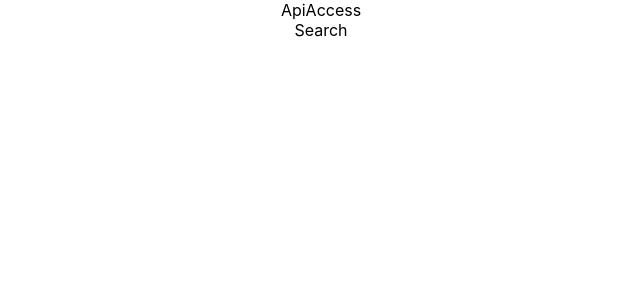
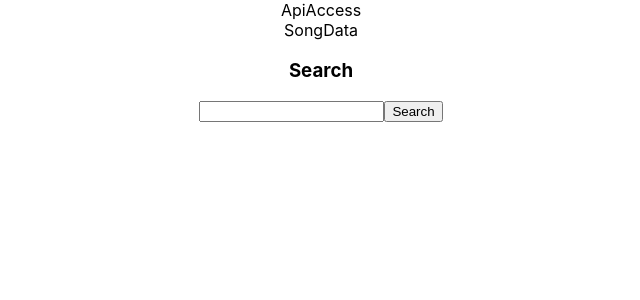
Before and after one commit to maduranga20/jammming, a React (Create React App) app: page / in a window 1280 px wide. Shown: the top 300 px of the page, without its empty margins (319-959 px from the left). Built offline with nearby package versions, Linux system fonts and the light colour scheme; no server answers.

Commit message:
Spotify file has been deployed and create Search field

```diff
--- a/src/App.js
+++ b/src/App.js
@@ -2,12 +2,16 @@
 import './App.css';
 
 import ApiData from './Components/ApiAccess';
-import SearchArtist from './Components/Search';
+// import SearchArtist from './Components/Search';
+// import ListData from './Components/List';
+import SongData from './Components/Spotify';
+// import ArtistListData from './Components/ArtistList';
+
 function App() {
   return (
     <div className="App">
       <ApiData/>
-      <SearchArtist/>
+      <SongData/>
     </div>
   );
 }
--- a/src/Components/ApiAccess.js
+++ b/src/Components/ApiAccess.js
@@ -40,7 +40,9 @@ export default class ApiData extends Component {
         //  const authArtist=this.state.authData;
           const apiSession = this.state.authData
 
-        sessionStorage.setItem("accessToken", JSON.stringify(apiSession));
+          localStorage.setItem("accessToken", JSON.stringify(apiSession));
+
+
 
         // const getData = () => {   }
 
--- a/src/Components/Search.js
+++ b/src/Components/Search.js
@@ -2,41 +2,66 @@ import React, { Component } from 'react'
 
 export default class SearchArtist extends Component {
 
-    constructor() {
-        super();
+    constructor(props) {
+        super(props);
         this.state = {
-            spotifyData: [],
+            toFind: "",
+        };
 
-        };
+        this.searchData = {};
+
+        this.SearchingArtist = this.SearchingArtist.bind(this);
+        // this.combinneSubmit = this.combinneSubmit.bind(this);
+        this.SubmitInput = this.SubmitInput.bind(this);
+
+
     }
-    // getSpotify() {
 
-    //     return "getSpotify"
+    SearchingArtist(event) {
+        this.setState({ toFind: event.target.value });
+    }
+    SubmitInput()  {
+        // this.searchData = this.state.toFind;
+        // console.log(event.bubbles);
+        // console.log(this.state.toFind);
+        this.props.info(this.state.toFind);
+
+    }
+
+    // combinneSubmit(){
+    //     this.props.info("Michael");
+
+
     // }
 
-    async componentDidMount() {
-        const toObject = sessionStorage.getItem("accessToken");
 
-        const artistData = await fetch("https://api.spotify.com/v1/search?type=artist&q=David", JSON.parse(toObject));
-
-        const musicData = await artistData.json();
-        const dataArtist=musicData.artists;
-        // this.setState({ spotifyData: dataArtist })
-        console.log(dataArtist);
-    }
+    // async Search() {
+    //     const toObject = sessionStorage.getItem("accessToken");
 
 
+    //     const singerName = "Michael";
+    //     const artistData = await fetch(`https://api.spotify.com/v1/search?type=artist&q=${singerName}`, JSON.parse(toObject));
+
+    //     const musicData = await artistData.json();
+    //     const dataArtist = musicData.artists;
+    //     this.setState({ spotifyData: dataArtist })
+
+
+    //     this.number = dataArtist;
+    // }
+    // componentDidMount() {
+    //     this.combinneSubmit();
+    // }
 
     render() {
-        // const toObject = sessionStorage.getItem("accessToken");
-
-        // console.log( JSON.parse(toObject));
-        // console.log(this.state.artistData);
-
-
-
+        // const name="Search component"
+        // this.combinneSubmit();
+        // console.log( this.searchData);
         return (
-            <div>Search</div>
+            <div><h3>Search</h3>
+                <input type='text' onChange={this.SearchingArtist} />
+                <button onClick={this.SubmitInput}>Search</button>
+            </div>
         )
     }
 }
--- /dev/null
+++ b/src/Components/Spotify.js
@@ -0,0 +1,50 @@
+import React, { Component } from 'react'
+import SearchArtist from './Search';
+
+export default class SongData extends Component {
+
+  constructor() {
+    super();
+    this.state = {
+        spotifyData: [],
+    };
+    this.number = {};
+    this.Search=this.Search.bind(this);
+}
+
+  async Search(name) {
+    const toObject = localStorage.getItem("accessToken");
+
+    console.log(name);
+
+    // Michael
+    const singerName = name;
+    const artistData = await fetch(`https://api.spotify.com/v1/search?type=artist&q=${singerName}`, JSON.parse(toObject));
+
+    const musicData = await artistData.json();
+    const dataArtist = musicData.artists;
+    this.setState({ spotifyData: dataArtist })
+
+
+    this.number = dataArtist;
+}
+componentDidMount() {
+
+    // this.Search();
+
+}
+
+// artistInfo(name){
+//   console.log(name);
+// }
+  render() {
+    console.log(this.state.spotifyData);
+
+    return (
+      <div>SongData
+          <SearchArtist info={ this.Search}/>
+      </div>
+
+    )
+  }
+}
```
